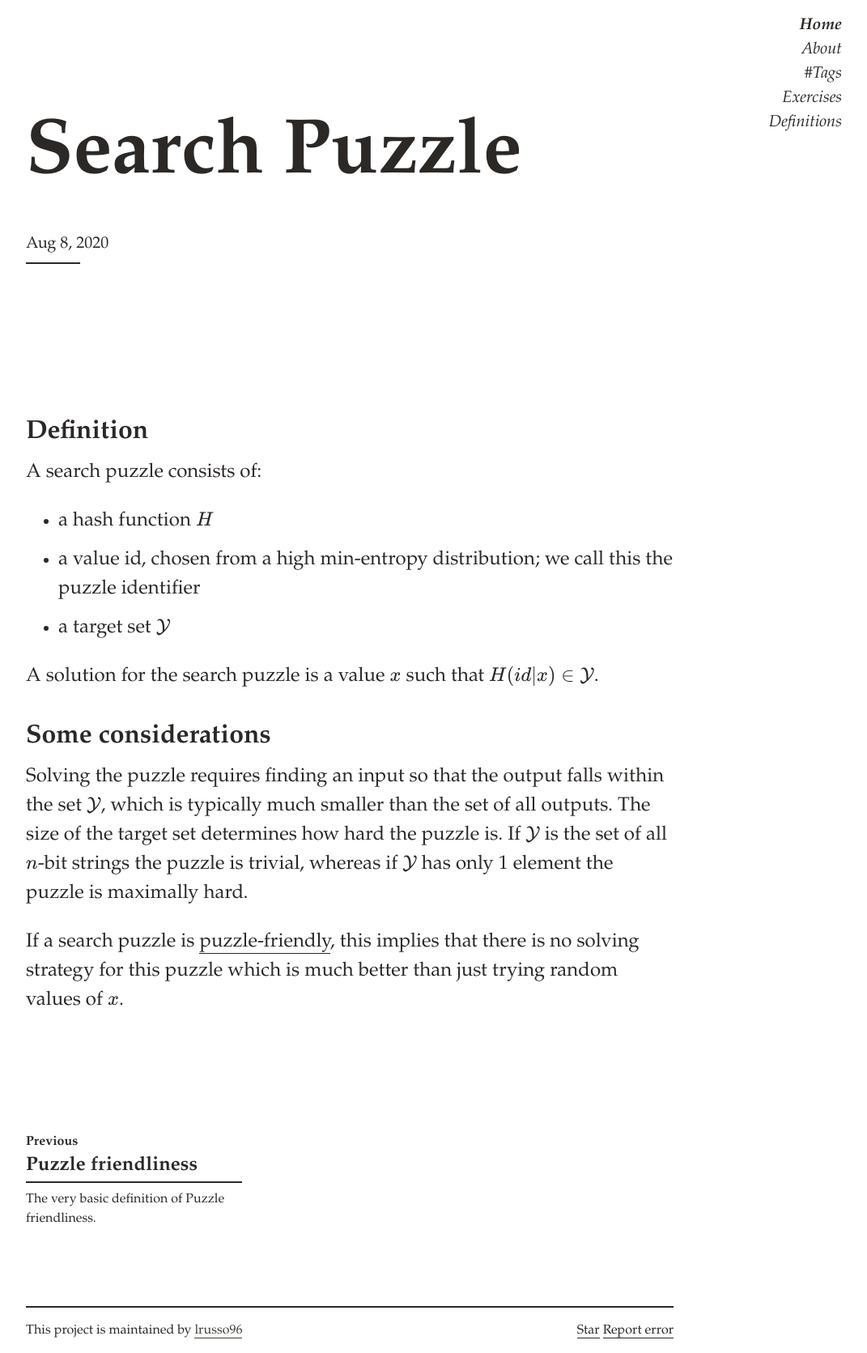
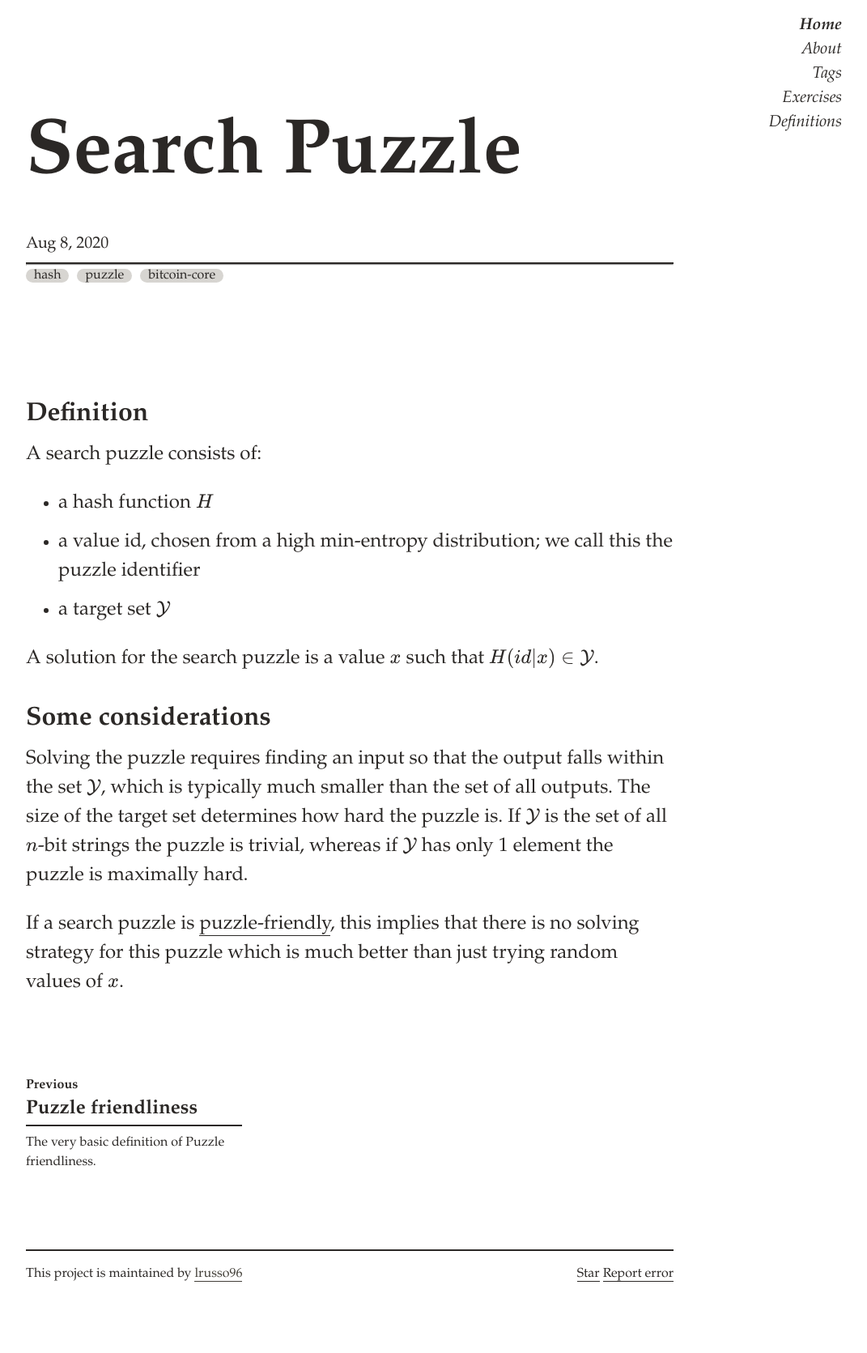
Before and after one commit to lrusso96/steppen-wolf, a Jekyll site: the page built from _posts/2020-08-08-11.md, in a window 1280 px wide. Shown: the whole page at 81% size, without its empty margins (208-1279 px from the left). Built offline with Jekyll 4.4.1, drawn with Linux system fonts in a browser that asks for light colours; formulas are drawn with MathJax 3; after the commit the page ends 1601 px from its top, so only the background shows below that.

Commit message:
Tags: show tags for each post

```diff
--- a/_layouts/category-post.html
+++ b/_layouts/category-post.html
@@ -8,12 +8,16 @@ layout: default
         <div class="clearfix mb-4 py-1">
             <p class="h4 lh-condensed"><time datetime="{{ page.date | date_to_xmlschema }}"
                     itemprop="datePublished">{{ page.date | date: "%b %-d, %Y" }}</time></p>
-            <div class="col-1 sm-width-full border-top-thick">
+            <div class="col-12 sm-width-full border-top-thick">
+                <hr />
+                {% for tag in page.tags %}
+                <a class=tag href={{site.baseurl | append: '/tags/' | append: tag }}>{{tag}}</a>
+                {% endfor %}
             </div>
         </div>
     </div>
 
-    <div class="prose py-4" itemprop="articleBody">
+    <div class="prose py-2" itemprop="articleBody">
         {{ content }}
     </div>
 </article>
--- a/_sass/_base.scss
+++ b/_sass/_base.scss
@@ -64,3 +64,12 @@
      text-decoration: none;
      border-bottom: 1px dotted;
    }
+
+   .tag {
+     margin-right: 6px;
+     border-bottom: 0px;
+     background-color: $gray-light;
+     border-radius: 2em;
+     padding-left: 10px;
+     padding-right: 10px ;
+   }
```
Also changed, not shown: tags.md (+1 -1 lines).
